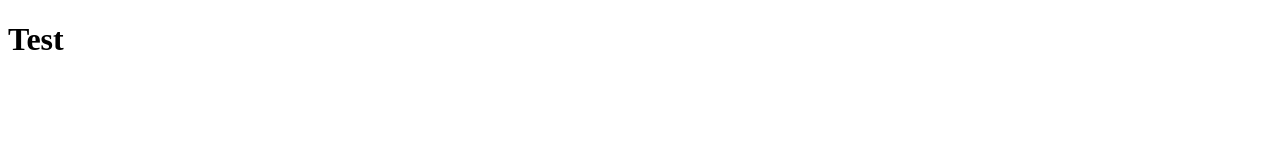
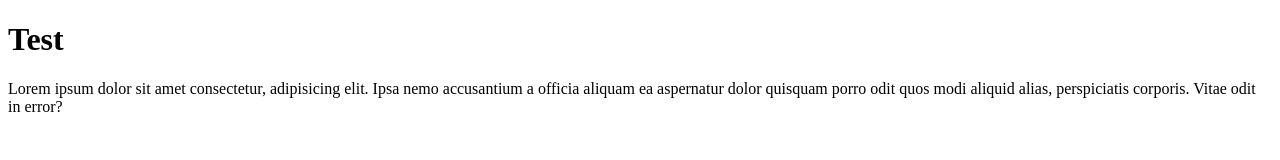
Before and after one commit to armAnawat/test, a plain HTML site: page index.html in a window 1280 px wide. Drawn offline with Linux system fonts and the light colour scheme.

Commit message:
Update para

```diff
--- a/index.html
+++ b/index.html
@@ -4,9 +4,10 @@
     <meta charset="UTF-8">
     <meta http-equiv="X-UA-Compatible" content="IE=edge">
     <meta name="viewport" content="width=h, initial-scale=1.0">
-    <title>Document</title>
+    <title>Test</title>
 </head>
 <body>
     <h1>Test</h1>
+    <p>Lorem ipsum dolor sit amet consectetur, adipisicing elit. Ipsa nemo accusantium a officia aliquam ea aspernatur dolor quisquam porro odit quos modi aliquid alias, perspiciatis corporis. Vitae odit in error?</p>
 </body>
 </html>
```
